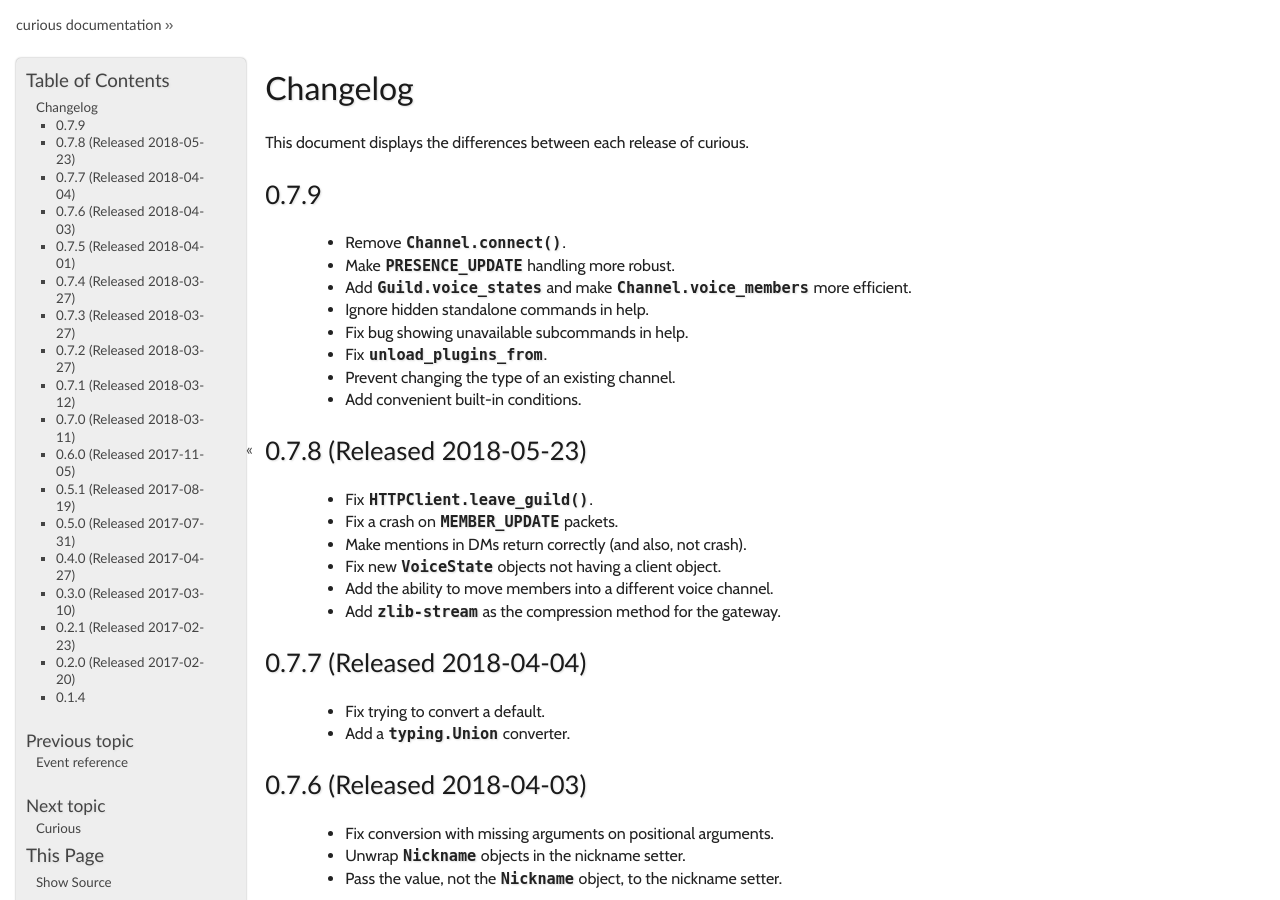
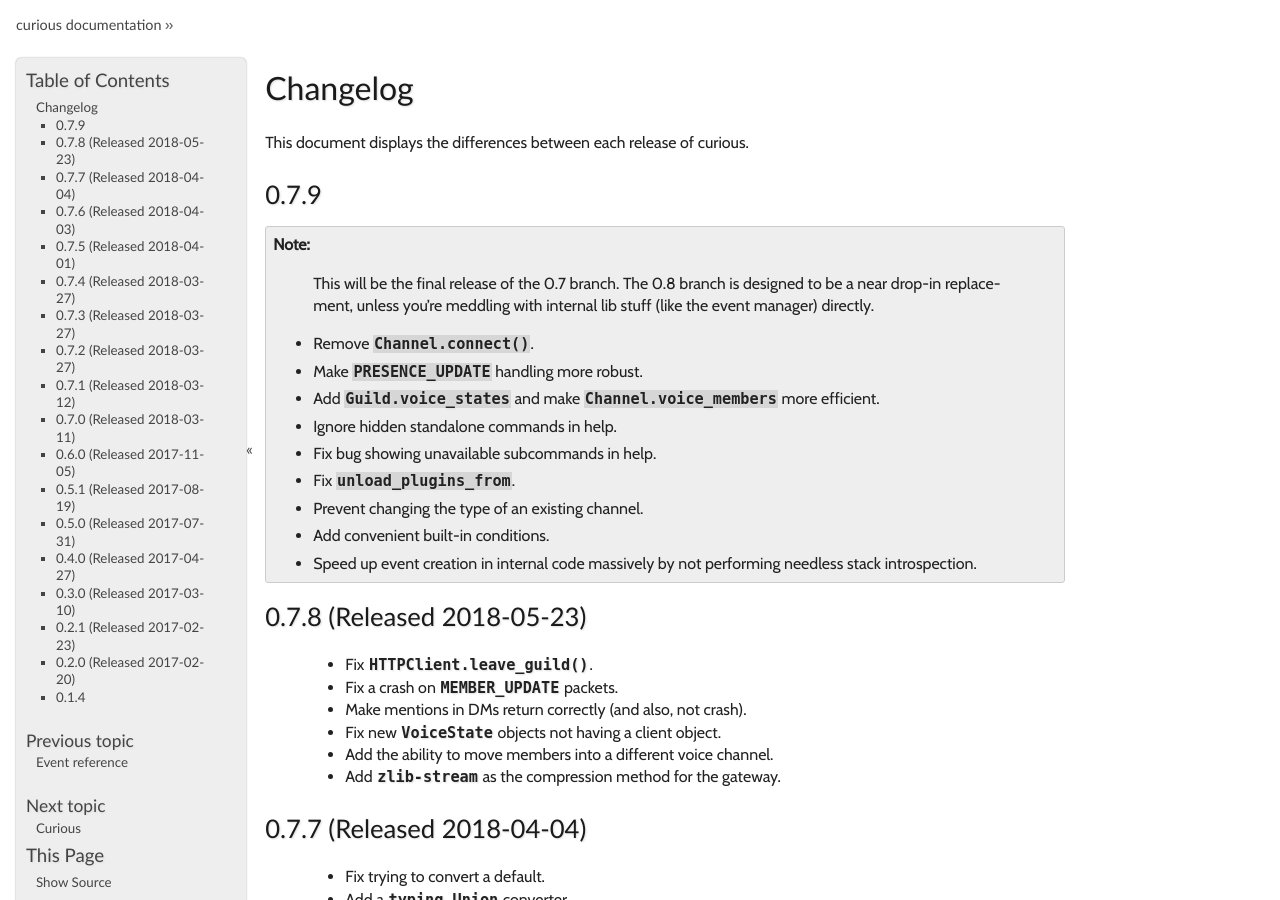
Before and after one commit to Fuyukai/curious, a Sphinx documentation site: the page built from docs/source/changelog.rst, in a window 1280 px wide and 900 px high. Built offline with Sphinx 7.4.7, drawn with Linux system fonts in a browser that asks for light colours; the version number could not be read and is left out.

Commit message:
Update changelog
Signed-off-by: Laura F. D <l@veriny.tf>

```diff
--- a/docs/source/changelog.rst
+++ b/docs/source/changelog.rst
@@ -5,6 +5,12 @@ This document displays the differences between each release of curious.
 
 0.7.9
 -----
+
+.. note::
+
+    This will be the final release of the 0.7 branch. The 0.8 branch is designed to be a near
+    drop-in replacement, unless you're meddling with internal lib stuff (like the event manager)
+    directly.
 
  - Remove :meth:`.Channel.connect`.
 
@@ -21,6 +27,9 @@ This document displays the differences between each release of curious.
  - Prevent changing the type of an existing channel.
 
  - Add convenient built-in conditions.
+
+ - Speed up event creation in internal code massively by not performing needless stack
+   introspection.
 
 0.7.8 (Released 2018-05-23)
 ---------------------------
```
